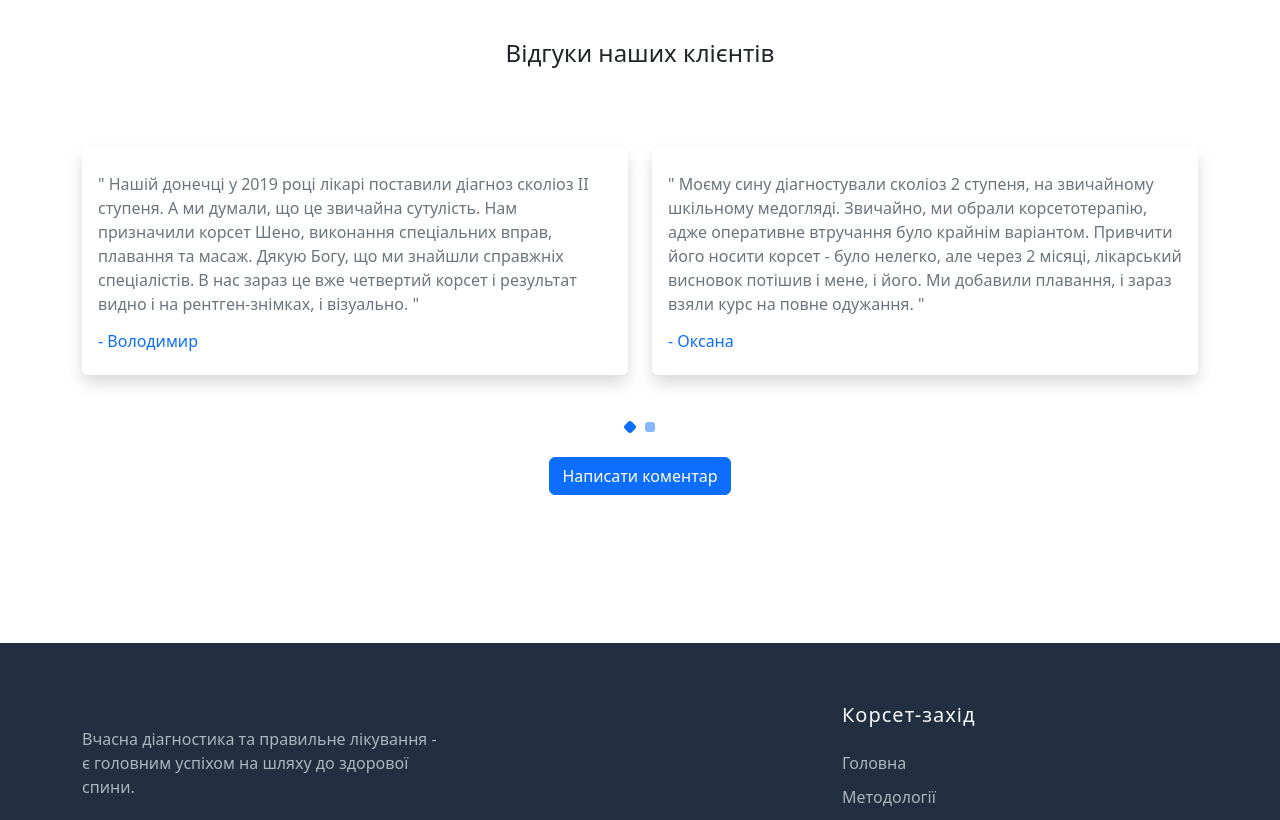
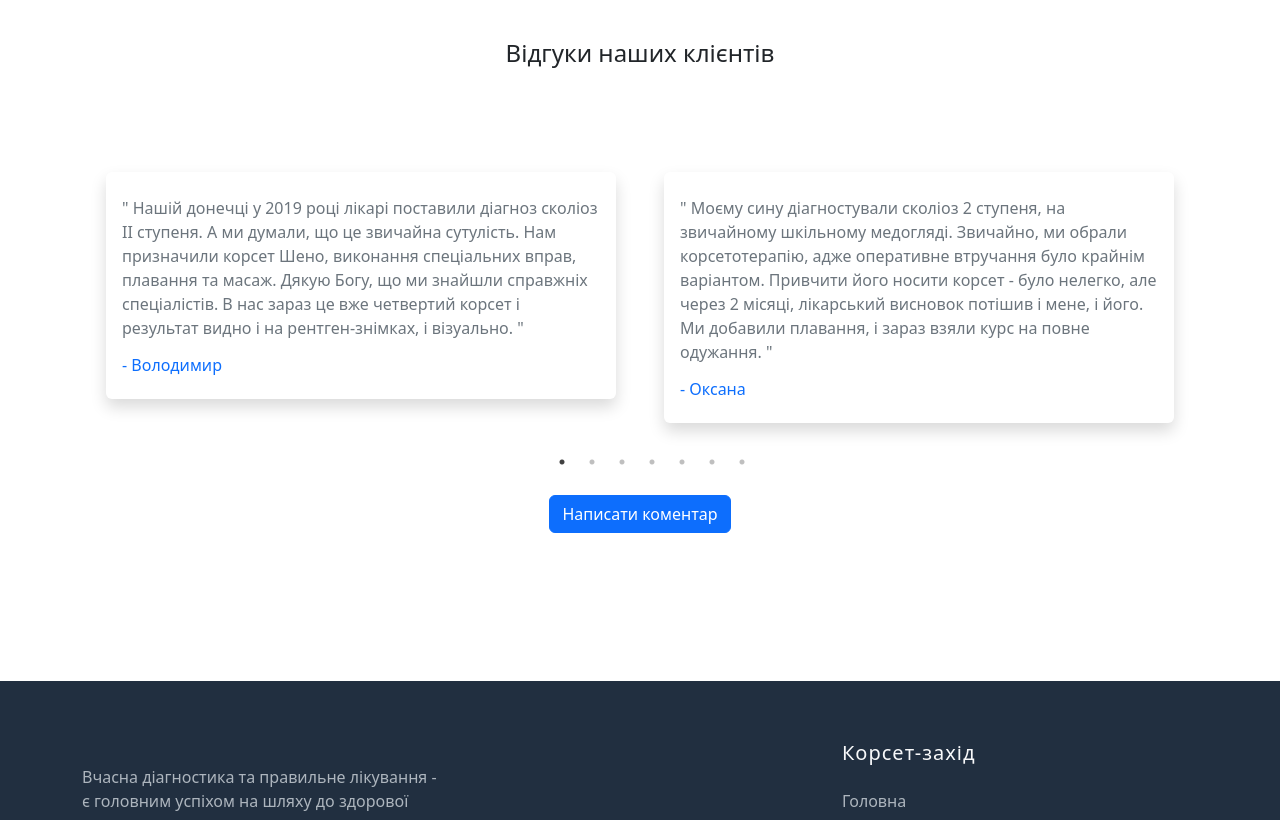
Before and after one commit to Olena95/korset-zahid, a Next.js app: page / in a window 1280 px wide. Shown: the part 2720-3540 px from the top of the page. Built offline with nearby package versions, Linux system fonts and the light colour scheme.

Commit message:
slider review

```diff
--- a/components/ReviewsSlider.js
+++ b/components/ReviewsSlider.js
@@ -1,91 +1,59 @@
 import React, { useState, useEffect } from "react";
 import { Row, Col } from "react-bootstrap";
+import Slider from "react-slick";
+import "slick-carousel/slick/slick.css";
+import "slick-carousel/slick/slick-theme.css";
 
 const ReviewsSlider = ({ reviews }) => {
     const [cols, setCols] = useState(6);
     const [step1, setStep1] = useState(true);
     const [step2, setStep2] = useState(false);
-
-  // const updateWindowSize = () => {
-  //   if (window.outerWidth >= 1230) {
-  //     setCols({ itemCount: 2, cols: 6 });
-  //   } else if (window.outerWidth >= 970 && window.outerWidth < 1230) {
-  //     setCols({ itemCount: 2, cols: 12 });
-  //   } else if (window.outerWidth <= 970) {
-  //     setCols({ itemCount: 2, cols: 12 });
-  //   }
-  // };
-  // useEffect(() => {
-  //   window.addEventListener("resize", updateWindowSize);
-  // }, []);
+    const settings = {
+        dots: true,
+        infinite: true,
+        speed: 500,
+        // centerMode: true,
+        // centerPadding: "30",
+        slidesToShow: 2,
+        slidesToScroll: 1,
+        responsive: [
+            {
+                breakpoint: 1000,
+                settings: {
+                    slidesToShow: 1,
+                    arrows: false, // Встановіть стрілки в false, щоб вони зникали
+                },
+            },
+        ],
+    };
 
     return (
         <React.Fragment>
-      <Row className="justify-content-center">
+            <Row className="justify-content-center mb-4">
                 <Col lg="12" className="mt-4">
                     <div id="customer-testi" className="tiny-three-item">
                         <div className="tiny-slide">
                             <Row>
-                {step1 === true
-                  ? reviews.map((review, key) =>
-                      key >= 0 && key <= 1 ? (
-                        <Col key={key} lg={6} md={12} className="mb-4">
+                                <Slider {...settings}>
+                                    {reviews.map((review) => (
                                         <div
-                            className="d-flex client-testi"
+                                            key={review.id}
+                                            className="d-flex client-testi justify-content-center"
                                             name="clientsreview"
                                         >
-                            <div className="flex-1 content p-3 shadow rounded bg-white position-relative">
-                              <p className="text-muted mt-2">
-                                &quot; {review.desc} &quot;
-                              </p>
-                              <h6 className="text-primary">- {review.name} </h6>
-                            </div>
-                          </div>
-                        </Col>
-                      ) : null
-                    )
-                  : reviews.map((review, key) =>
-                      key >= 2 && key <= 5 ? (
-                        <Col key={key} lg={6} md={12} className="mb-4">
-                          <div
-                            className="d-flex client-testi"
-                            name="clientsreview"
-                          >
-                            <div className="flex-1 content p-3 shadow rounded bg-white position-relative">
+                                            <div className="flex-1 content p-3 m-4 shadow rounded bg-white position-relative">
                                                 <p className="text-muted mt-2">
                                                     &quot; {review.desc} &quot;
                                                 </p>
                                                 <h6 className="text-primary">
                                                     - {review.name}{" "}
-                                <small className="text-muted">
-                                  {review.post}
-                                </small>
                                                 </h6>
                                             </div>
                                         </div>
-                        </Col>
-                      ) : null
-                    )}
+                                    ))}
+                                </Slider>
                             </Row>
                         </div>
-          </div>
-          <div className="tns-nav">
-            <button
-              type="button"
-              onClick={() => {
-                setStep1(true);
-                setStep2(false);
-              }}
-              className={step1 ? "tns-nav-active" : "tns-nav-inactive"}
-            ></button>
-            <button
-              type="button"
-              onClick={() => {
-                setStep1(false);
-                setStep2(true);
-              }}
-              className={step2 ? "tns-nav-active" : "tns-nav-inactive"}
-            ></button>
                     </div>
                 </Col>
             </Row>
--- a/package.json
+++ b/package.json
@@ -22,7 +22,9 @@
     "react-bootstrap": "^2.7.0",
     "react-countup": "^6.4.0",
     "react-dom": "18.2.0",
+    "react-slick": "^0.29.0",
     "sass": "^1.57.1",
+    "slick-carousel": "^1.8.1",
     "yup": "^0.32.11"
   },
   "devDependencies": {
--- a/pages/index.js
+++ b/pages/index.js
@@ -33,10 +33,26 @@ const Index = () => {
         },
         {
             id: 4,
-
             name: "Катерина",
-
             desc: "Я отримала травму спини ще в дитинстві на художній гімнастиці. А відчула її у 36, діагностували кіфоз з ускладненнями і початок утворення грижі. Мене прооперували,а відновитися допоміг Косрет-захід, який виготовив мені корсет Шено. Реабілітація була довгою, але через півроку спина рівна.І я знову живу повноцінним життям.",
+            rating: 5,
+        },
+        {
+            id: 5,
+            name: "Андрій",
+            desc: "Дуже задоволений роботою спеціалістів Корсет Західб підходять до своєї роботи дуже віжповідально, вже два роки користуюсь їх послугами і реально бачу в доньки результат. Дякую Корсет Захід.",
+            rating: 5,
+        },
+        {
+            id: 6,
+            name: "Христина",
+            desc: "Корсет Шено просто супер, результат дуже крутий!",
+            rating: 5,
+        },
+        {
+            id: 7,
+            name: "Ольга",
+            desc: "Замовила корсет Шено, все супер. Ношу з задоволенням, якісна річ, яка виправдовує свою ціну!",
             rating: 5,
         },
     ];
@@ -55,7 +71,11 @@ const Index = () => {
                     <SectionTitle title="Відгуки наших клієнтів" />
 
                     {/* clients slider */}
-          <ReviewsSlider reviews={reviews} colClass="mt-5" className="mt-100" />
+                    <ReviewsSlider
+                        reviews={reviews}
+                        colClass="mt-5"
+                        className="mt-100"
+                    />
                     <section className="mb-5 d-flex align-items-center flex-column">
                         <div className="mt-4">
                             <Link href="/contacts" className="btn btn-primary">
```
Also changed, not shown: 1 other file (tests, documents, lock files or other folders). Lines whose indentation alone changed are shown as unchanged.
